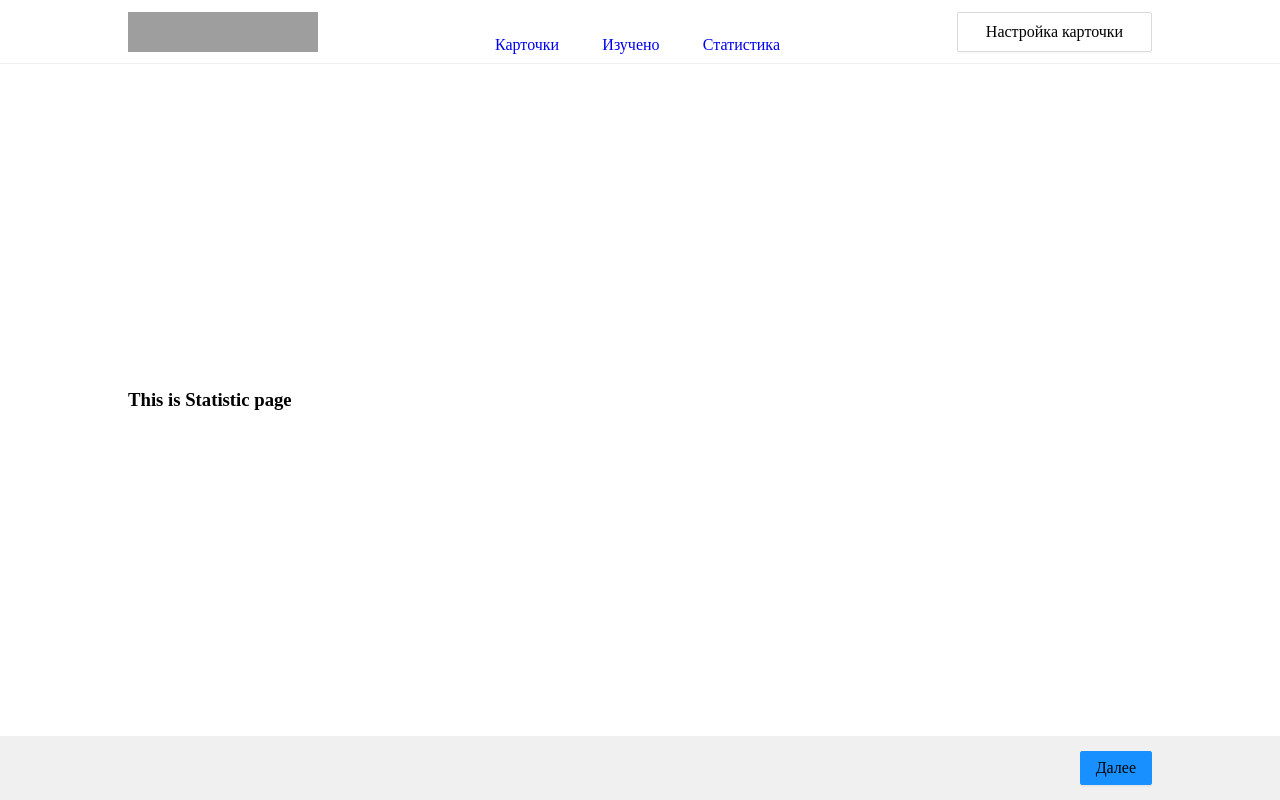
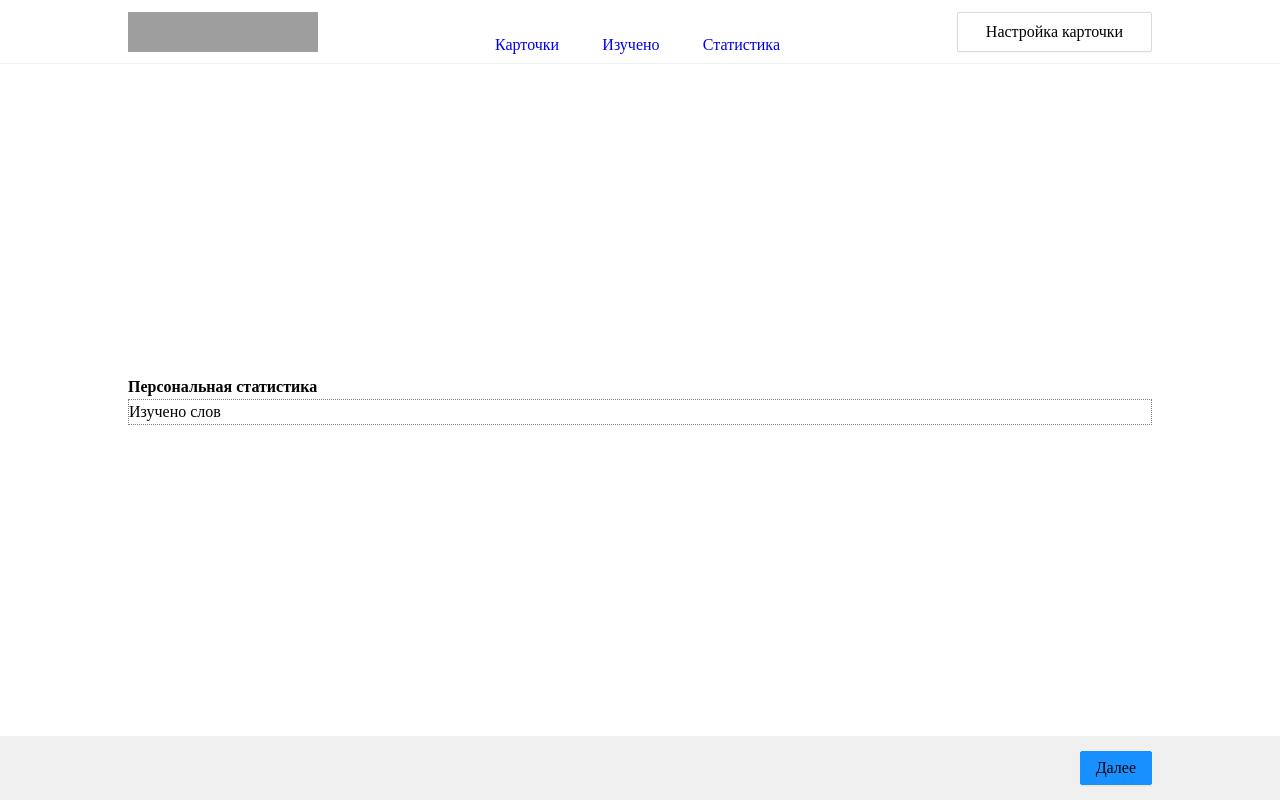
Before and after one commit to Igogoblin/LingvaFlip, a React (Vite) app: page /lingvaflip/stat in a window 1280 px wide. Built offline with nearby package versions, Linux system fonts and the light colour scheme; grey boxes are pictures that could not be loaded.

Commit message:
refactor: add base louout statistic page

```diff
--- a/src/pages/setting/SettingCards.jsx
+++ b/src/pages/setting/SettingCards.jsx
@@ -13,6 +13,7 @@ function SettingCards() {
           <input type="checkbox" className={s.checkRandom}></input>{" "}
           <span>Все темы рандомно</span>
         </form>
+        <div>Доступные темы</div>
       </div>
     </section>
   );
--- a/src/pages/stat/Statistic.jsx
+++ b/src/pages/stat/Statistic.jsx
@@ -3,7 +3,8 @@ const Statistic = () => {
   return (
     <section className={s.statistic_area}>
       <div className={s.wrapper_statistic}>
-        <h3>This is Statistic page</h3>
+        <h4>Персональная статистика</h4>
+        <div className={s.studied_words}>Изучено слов</div>
       </div>
     </section>
   );
--- a/src/pages/stat/statistic.module.css
+++ b/src/pages/stat/statistic.module.css
@@ -7,5 +7,10 @@
 .wrapper_statistic {
   width: 80%;
   display: flex;
+  flex-direction: column;
   justify-content: start;
 }
+
+.studied_words {
+  border: 1px dotted grey;
+}
```
